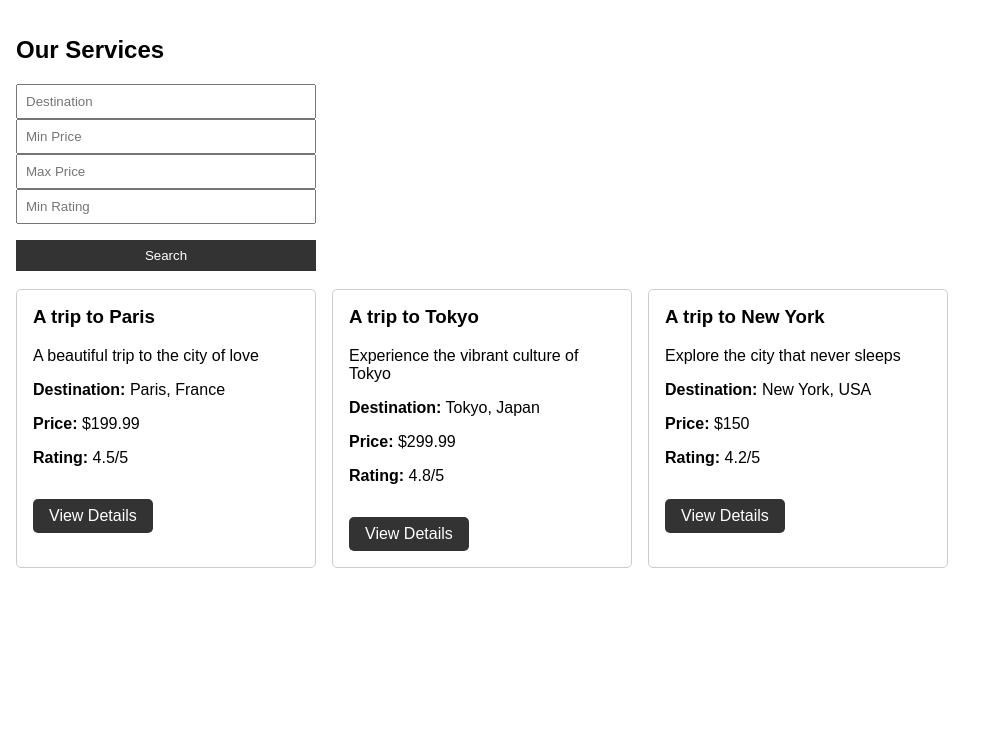
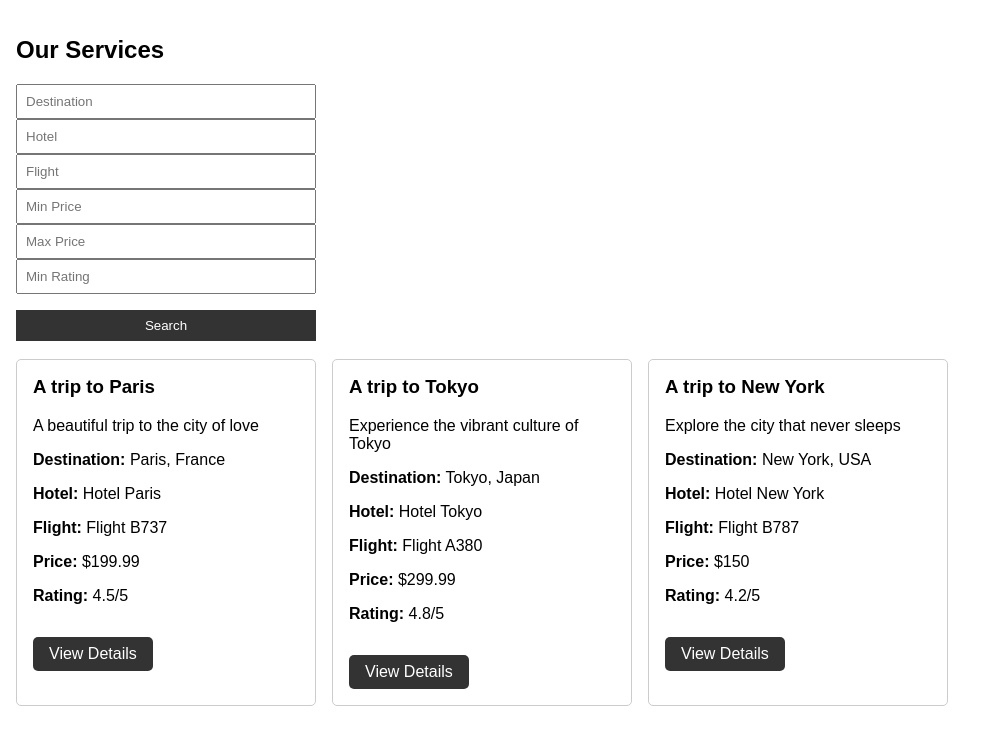
Before and after one commit to hoangdang1357/travel_auto_test, a Flask app: page /services/ in a window 1280 px wide. Shown: the part 50-800 px from the top of the page, without its empty margins (0-995 px from the left). Run offline with Flask 3, Linux system fonts and the light colour scheme; data comes from the database, SQL or seed files in the repository; both versions use the stored data as it was after the commit.

Commit message:
Add hotel and flight filters to service search functionality

```diff
--- a/services/routes.py
+++ b/services/routes.py
@@ -8,6 +8,8 @@ services_bp = Blueprint('services', __name__,
 @services_bp.route('/')
 def index():
     destination = request.args.get('destination')
+    hotel = request.args.get('hotel')
+    flight = request.args.get('flight')
     min_price = request.args.get('min_price', type=float)
     max_price = request.args.get('max_price', type=float)
     min_rating = request.args.get('min_rating', type=float)
@@ -18,6 +20,12 @@ def index():
     if destination:
         query += ' AND destination LIKE ?'
         params.append(f'%{destination}%')
+    if hotel:
+        query += ' AND hotel LIKE ?'
+        params.append(f'%{hotel}%')
+    if flight:
+        query += ' AND flight LIKE ?'
+        params.append(f'%{flight}%')
     if min_price is not None:
         query += ' AND price >= ?'
         params.append(min_price)
--- a/templates/services/index.html
+++ b/templates/services/index.html
@@ -8,6 +8,8 @@
 
     <form method="get" action="{{ url_for('services.index') }}" onsubmit="return validatePriceRange(event)">
         <input type="text" name="destination" placeholder="Destination" value="{{ request.args.get('destination', '') }}">
+        <input type="text" name="hotel" placeholder="Hotel" value="{{ request.args.get('hotel', '') }}">
+        <input type="text" name="flight" placeholder="Flight" value="{{ request.args.get('flight', '') }}">
         <input type="number" name="min_price" placeholder="Min Price" step="0.01" value="{{ request.args.get('min_price', '') }}">
         <input type="number" name="max_price" placeholder="Max Price" step="0.01" value="{{ request.args.get('max_price', '') }}">
         <input type="number" name="min_rating" placeholder="Min Rating" step="0.1" value="{{ request.args.get('min_rating', '') }}">
@@ -33,6 +35,12 @@
                 <h3>{{ service['title'] }}</h3>
                 <p>{{ service['description'] }}</p>
                 <p><strong>Destination:</strong> {{ service['destination'] }}</p>
+                {% if service['hotel'] %}
+                <p><strong>Hotel:</strong> {{ service['hotel'] }}</p>
+                {% endif %}
+                {% if service['flight'] %}
+                <p><strong>Flight:</strong> {{ service['flight'] }}</p>
+                {% endif %}
                 <p><strong>Price:</strong> ${{ service['price'] }}</p>
                 <p><strong>Rating:</strong> {{ service['rating'] }}/5</p>
                 <a href="{{ url_for('services.details', service_id=service['service_id']) }}">View Details</a>
```
Also changed, not shown: travel.db.
